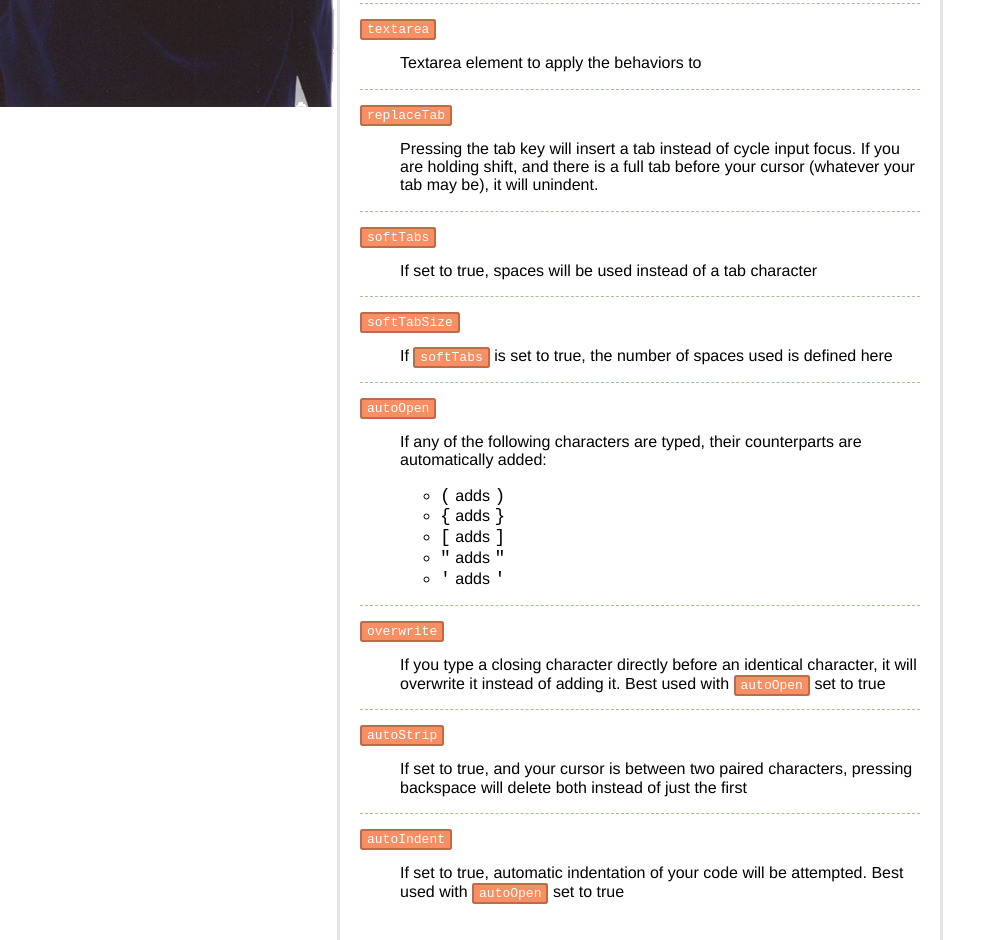
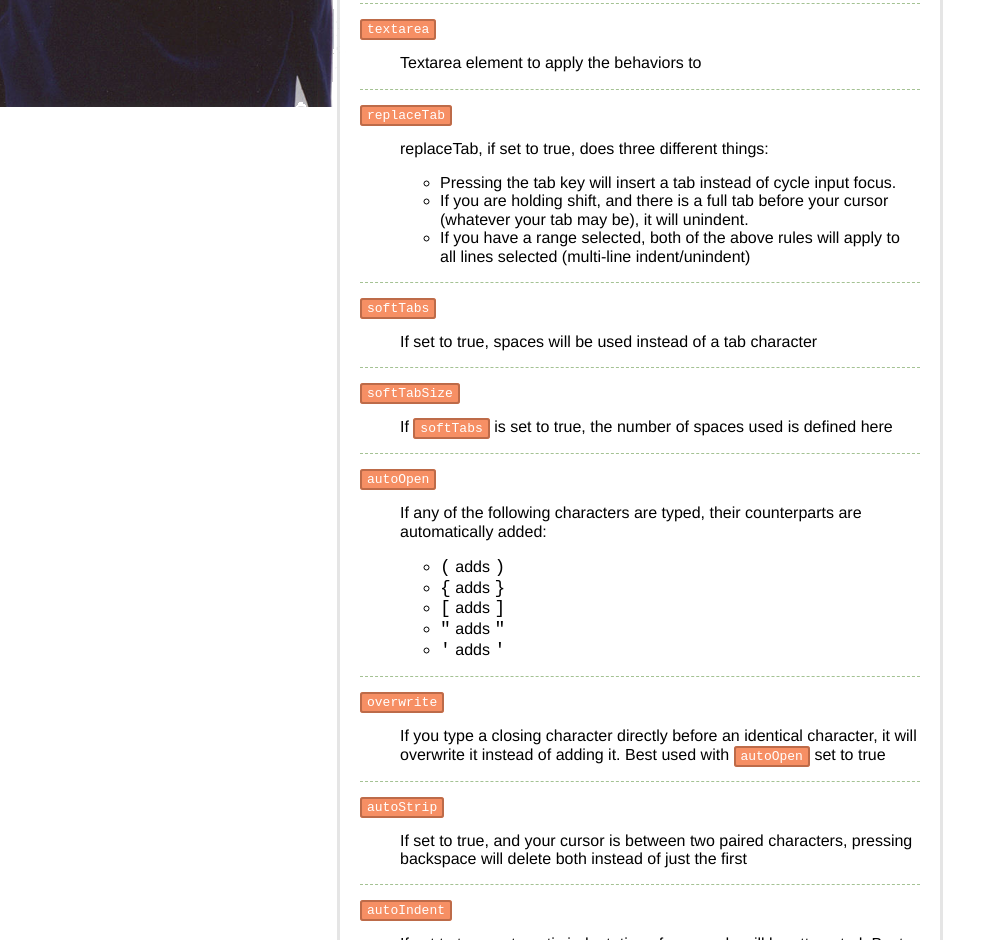
Before and after one commit to jakiestfu/Behave.js, a plain HTML site: page index.html in a window 1280 px wide. Shown: the part 782-1722 px from the top of the page, without its empty margins (0-1006 px from the left). Drawn offline with nearby package versions, Linux system fonts and the light colour scheme; a script that the page names is missing; a web font is replaced by a local one.

Commit message:
Added text about multi-line indentation

```diff
--- a/index.html
+++ b/index.html
@@ -77,7 +77,14 @@
 					<dd><p>Textarea element to apply the behaviors to</p></dd>
 
 					<dt><span>replaceTab</span></dt>
-					<dd><p>Pressing the tab key will insert a tab instead of cycle input focus. If you are holding shift, and there is a full tab before your cursor (whatever your tab may be), it will unindent.</p></dd>
+					<dd>
+						<p>replaceTab, if set to true, does three different things:</p>
+						<ul>
+							<li>Pressing the tab key will insert a tab instead of cycle input focus.</li>
+							<li>If you are holding shift, and there is a full tab before your cursor (whatever your tab may be), it will unindent.</li>
+							<li>If you have a range selected, both of the above rules will apply to all lines selected (multi-line indent/unindent)</li>
+						</ul>
+					</dd>
 
 					<dt><span>softTabs</span></dt>
 					<dd><p>If set to true, spaces will be used instead of a tab character</p></dd>
```
